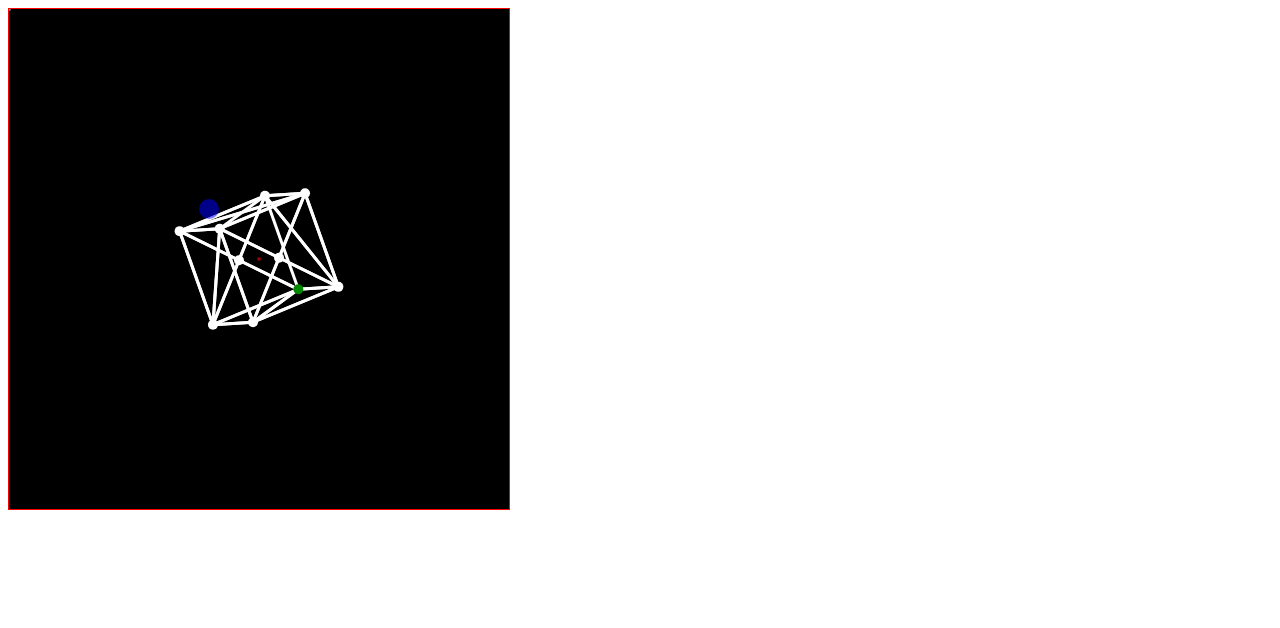
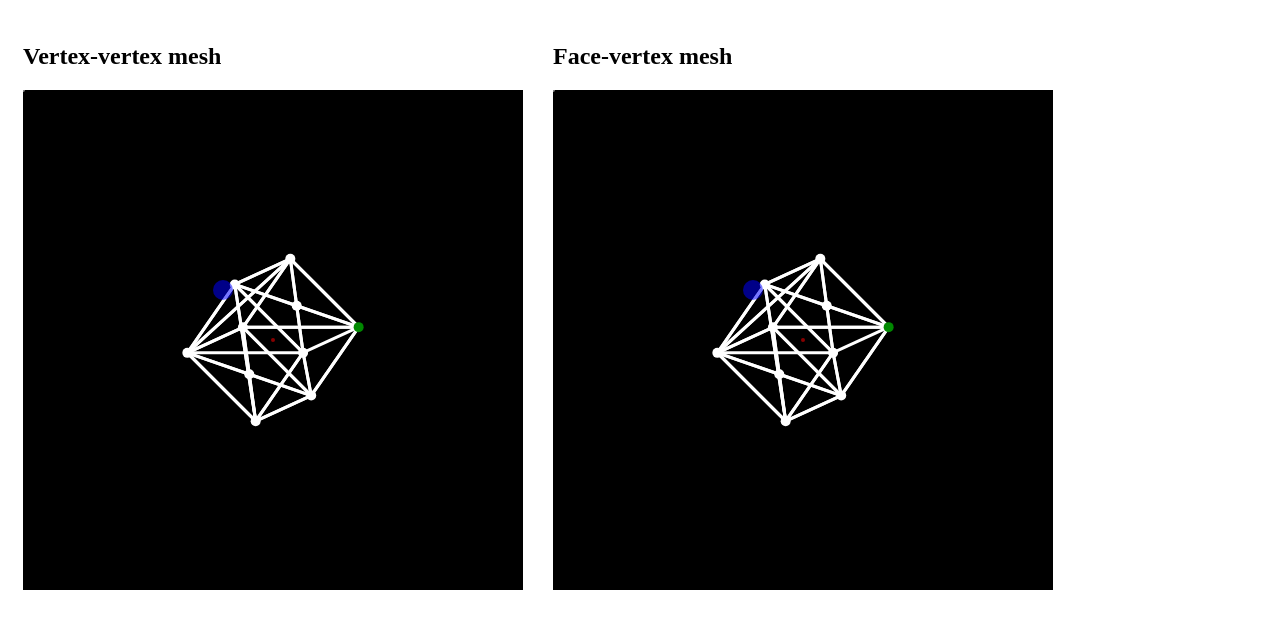
Before and after one commit to mess-zone/super-simple-3d-engine, a website with bundled scripts: page public/index.html in a window 1280 px wide. Built offline with nearby package versions, Linux system fonts and the light colour scheme.

Commit message:
duplicate canvas renderer

```diff
--- a/public/index.html
+++ b/public/index.html
@@ -11,13 +11,29 @@
             /* background-color: #888; */
         }
 
-        #canvas {
+        .grid {
+            display: flex;
+        }
+
+        .render-area {
+            padding: 15px;
+        }
+
+        canvas {
             background-color: black;
-            border: 1px solid red;
         }
     </style>
 </head>
 <body>
-    <canvas id="canvas" width="500" height="500"></canvas>
+    <section class="grid">
+        <div class="render-area">
+            <h1>Vertex-vertex mesh</h1>
+            <canvas id="vv-canvas" width="500" height="500"></canvas>
+        </div>
+        <div class="render-area">
+            <h1>Face-vertex mesh</h1>
+            <canvas id="fv-canvas" width="500" height="500"></canvas>
+        </div>
+    </section>
 </body>
 </html>
--- a/public/index.js
+++ b/public/index.js
@@ -1,6 +1,9 @@
 import createEngine from "../src/engine.js";
 
-const canvas = document.querySelector('#canvas');
-const renderer = new createEngine(canvas);
+const vvCanvas = document.querySelector('#vv-canvas');
+const vvRenderer = new createEngine(vvCanvas);
+vvRenderer.init();
 
-renderer.init();
+const fvcanvas = document.querySelector('#fv-canvas');
+const fvRenderer = new createEngine(fvcanvas);
+fvRenderer.init();
```
Also changed, not shown: src/primitives/fvBoxGeometry.js (added, +50 -0 lines).
